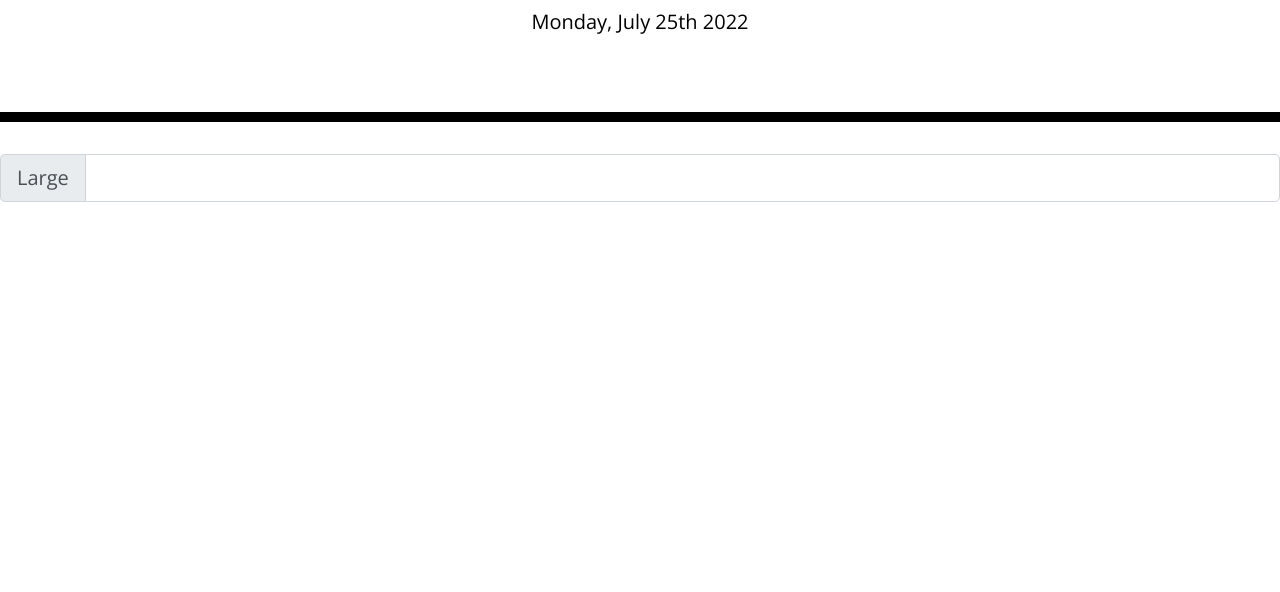
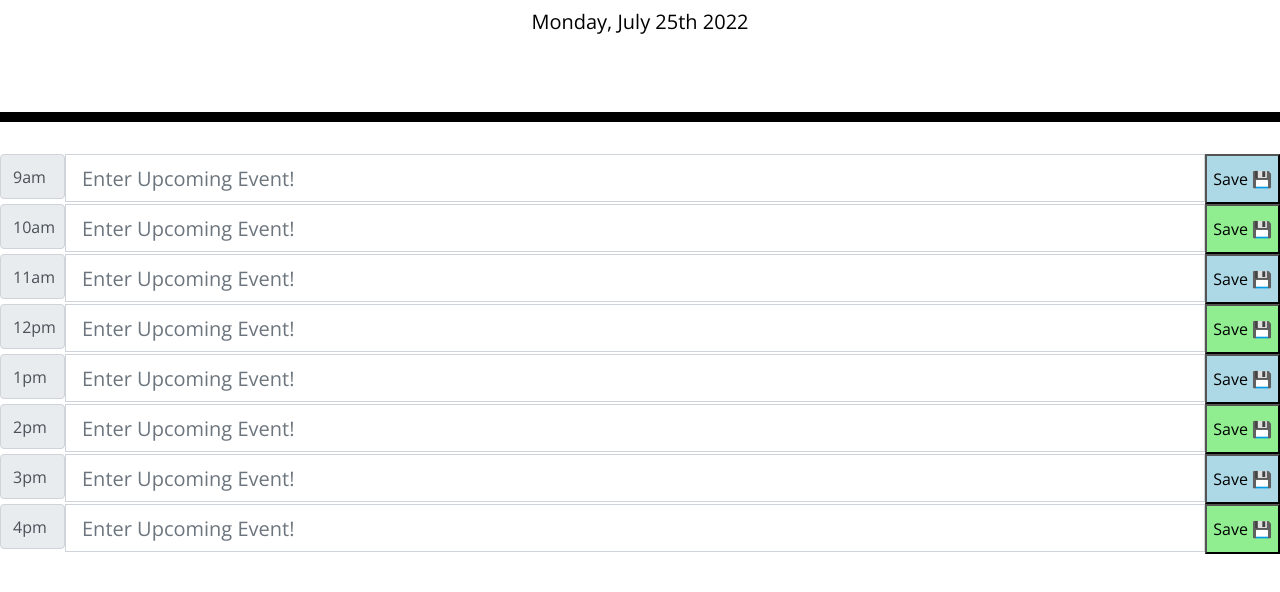
Before and after one commit to Leximiller128/work-planner--w5, a plain HTML site: page index.html in a window 1280 px wide. Shown: the part 182-774 px from the top of the page. Drawn offline with nearby package versions, Linux system fonts and the light colour scheme.

Commit message:
Added timeblocks and save btn

```diff
--- a/index.html
+++ b/index.html
@@ -35,11 +35,84 @@
       </main>
       <!-- Timeblocks go here -->
       <div class="input-group input-group-lg">
-        <div class="input-group-prepend">
-          <span class="input-group-text" id="inputGroup-sizing-lg">Large</span>
+        <div class="9am-hour">
+          <span class="input-group-text" id="inputGroup-sizing-lg" style="height: 45px; width: 65px;">9am</span>
         </div>
-        <input type="text" class="form-control" aria-label="Large" aria-describedby="inputGroup-sizing-sm">
+        <input type="text" class="form-control" aria-label="Large" aria-describedby="inputGroup-sizing-sm" placeholder="Enter Upcoming Event!">
+        <div>
+        <button type="btn" class="save-btn" style="height: 50px; width: fit-content; background-color: lightblue;">Save 💾</div>
       </div>
+
+      <div>
+        <div class="input-group input-group-lg">
+          <div class="10am-hour">
+            <span class="input-group-text" id="inputGroup-sizing-lg" style="height: 45px; width: 65px;">10am</span>
+          </div>
+          <input type="text" class="form-control" aria-label="Large" aria-describedby="inputGroup-sizing-sm" placeholder="Enter Upcoming Event!">
+          <div>
+          <button type="btn" class="save-btn" style="height: 50px; width: fit-content; background-color: lightgreen;">Save 💾</div>
+        </div>
+
+        <div>
+        <div class="input-group input-group-lg">
+          <div class="11am-hour">
+            <span class="input-group-text" id="inputGroup-sizing-lg" style="height: 45px; width: 65px;">11am</span>
+          </div>
+          <input type="text" class="form-control" aria-label="Large" aria-describedby="inputGroup-sizing-sm" placeholder="Enter Upcoming Event!">
+          <div>
+          <button type="btn" class="save-btn" style="height: 50px; width: fit-content; background-color: lightblue;">Save 💾</div>
+        </div>
+
+
+        <div>
+          <div class="input-group input-group-lg">
+            <div class="12pm-hour">
+              <span class="input-group-text" id="inputGroup-sizing-lg" style="height: 45px; width: 65px;">12pm</span>
+            </div>
+            <input type="text" class="form-control" aria-label="Large" aria-describedby="inputGroup-sizing-sm"placeholder="Enter Upcoming Event!">
+            <div>
+            <button type="btn" class="save-btn" style="height: 50px; width: fit-content; background-color: lightgreen;">Save 💾</div>
+          </div>
+
+          <div>
+            <div class="input-group input-group-lg">
+              <div class="1pm-hour">
+                <span class="input-group-text" id="inputGroup-sizing-lg" style="height: 45px; width: 65px;">1pm</span>
+              </div>
+              <input type="text" class="form-control" aria-label="Large" aria-describedby="inputGroup-sizing-sm" placeholder="Enter Upcoming Event!">
+              <div>
+              <button type="btn" class="save-btn" style="height: 50px; width: fit-content; background-color: lightblue;">Save 💾</div>
+            </div>
+
+            <div>
+              <div class="input-group input-group-lg">
+                <div class="2pm-hour">
+                  <span class="input-group-text" id="inputGroup-sizing-lg" style="height: 45px; width: 65px;">2pm</span>
+                </div>
+                <input type="text" class="form-control" aria-label="Large" aria-describedby="inputGroup-sizing-sm" placeholder="Enter Upcoming Event!">
+                <div>
+                <button type="btn" class="save-btn" style="height: 50px; width: fit-content; background-color: lightgreen;">Save 💾</div>
+              </div>
+
+              <div>
+                <div class="input-group input-group-lg">
+                  <div class="3pm-hour">
+                    <span class="input-group-text" id="inputGroup-sizing-lg" style="height: 45px; width: 65px;">3pm</span>
+                  </div>
+                  <input type="text" class="form-control" aria-label="Large" aria-describedby="inputGroup-sizing-sm" placeholder="Enter Upcoming Event!">
+                  <div>
+                  <button type="btn" class="save-btn" style="height: 50px; width: fit-content; background-color: lightblue;">Save 💾</div>
+                </div>
+
+                <div>
+                  <div class="input-group input-group-lg">
+                    <div class="4pm-hour">
+                      <span class="input-group-text" id="inputGroup-sizing-lg" style="height: 45px; width: 65px;">4pm</span>
+                    </div>
+                    <input type="text" class="form-control" aria-label="Large" aria-describedby="inputGroup-sizing-sm" placeholder="Enter Upcoming Event!">
+                    <div>
+                    <button type="btn" class="save-btn" style="height: 50px; width: fit-content; background-color: lightgreen;">Save 💾</div>
+                  </div>
 
 
     </div>
--- a/style.css
+++ b/style.css
@@ -33,7 +33,7 @@ textarea {
 .row {
   white-space: pre-wrap;
   height: 80px;
-  border-top: 1px solid white;
+  border-top: 20px solid white;
 }
 
 .hour {
```
